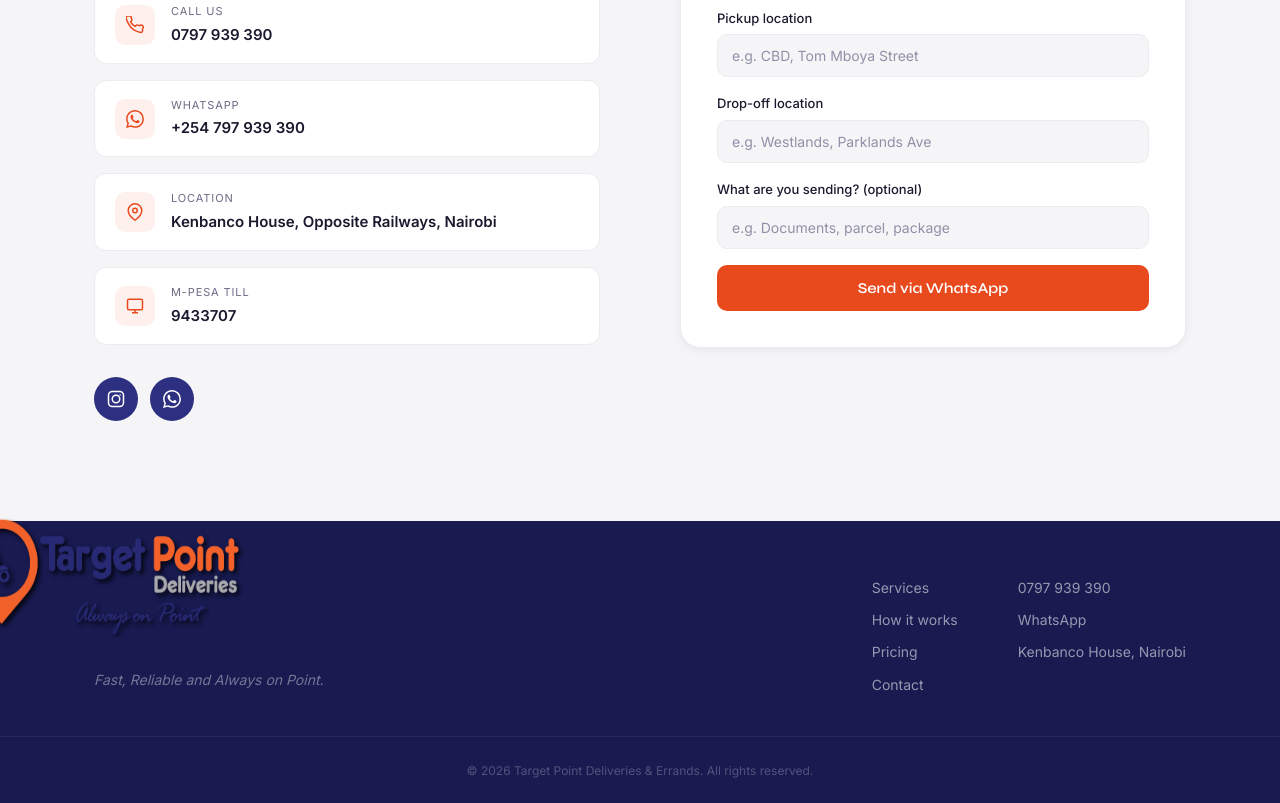
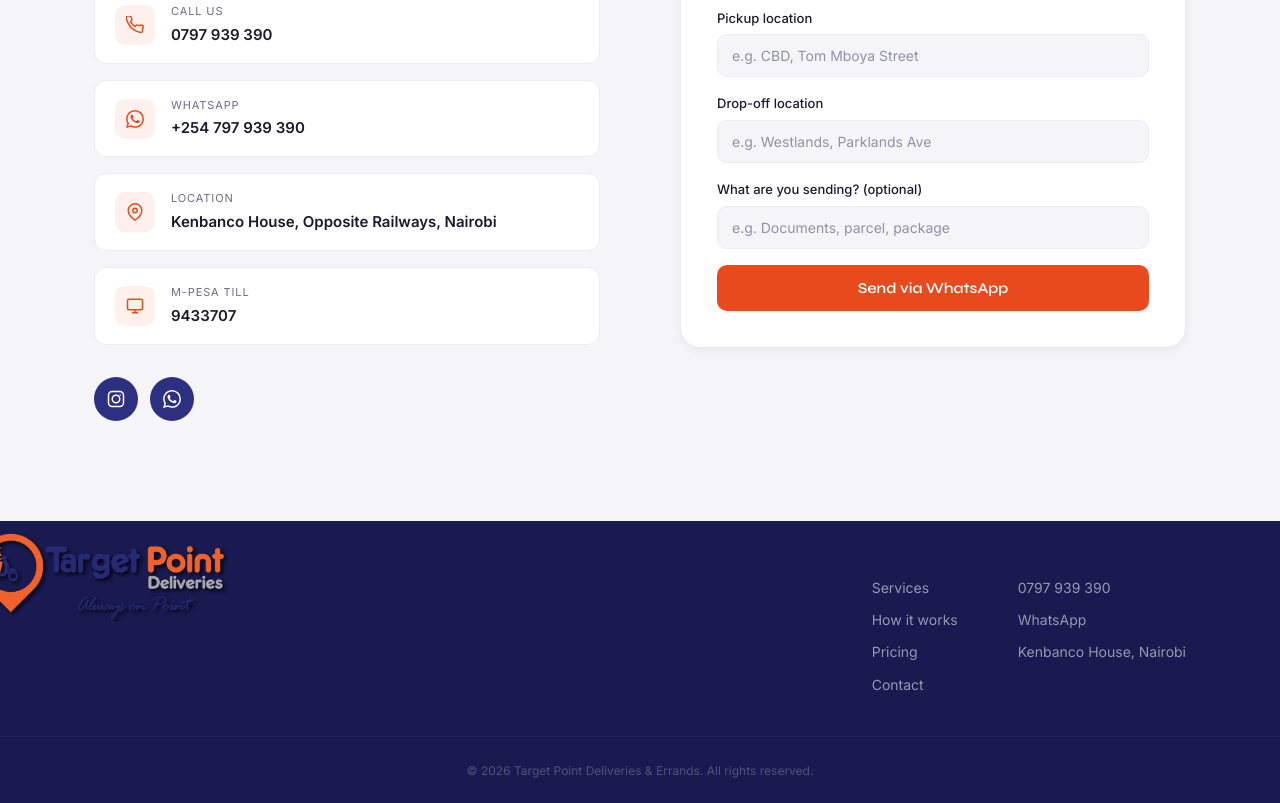
Before and after one commit to grandlenscoltd-oss/targetpointdeliveries, a plain HTML site: page index.html in a window 1280 px wide. Shown: the part 6303-7106 px from the top of the page. Drawn offline with Linux system fonts and the light colour scheme.

Commit message:
modified:   style.css

```diff
--- a/index.html
+++ b/index.html
@@ -39,7 +39,10 @@
       <div class="nav-inner">
         <a href="#" class="nav-logo">
           <div class="nav-logo-mark">
-            <img src="/targetpointdeliveries/logo2.png" alt="Target Point Deliveries Logo" />
+            <img
+              src="/targetpointdeliveries/logo2.png"
+              alt="Target Point Deliveries Logo"
+            />
           </div>
         </a>
         <div class="nav-links">
@@ -989,11 +992,9 @@
             <img
               src="/targetpointdeliveries/logo3.png"
               alt="Target Point Deliveries Logo"
-              width="200"
-              height="80"
+              width="180"
             />
           </div>
-          <p>Fast, Reliable and Always on Point.</p>
         </div>
         <div class="footer-links">
           <a href="#services">Services</a>
```
